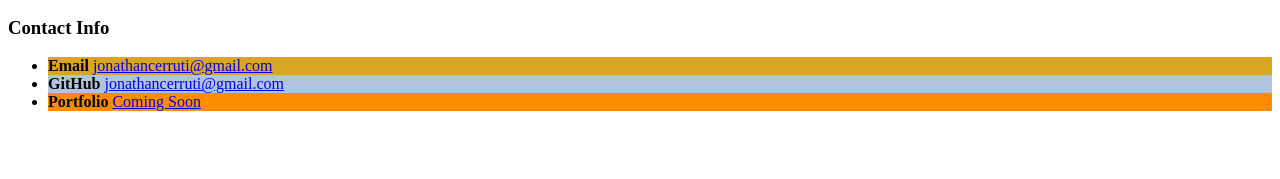
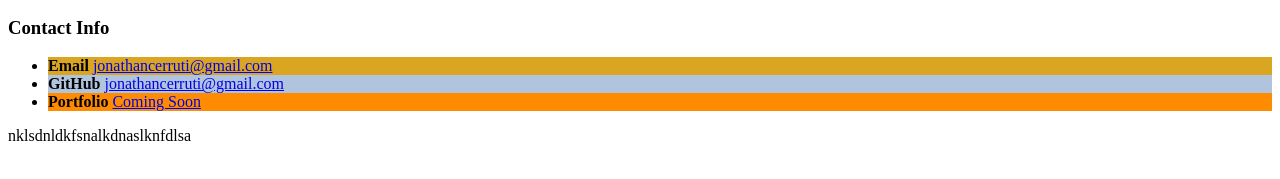
Before and after one commit to JonCerruti/git-repo, a plain HTML site: page index.html in a window 1280 px wide. Shown: the part 351-530 px from the top of the page. Drawn offline with Linux system fonts and the light colour scheme.

Commit message:
initial-commit-edit

```diff
--- a/index.html
+++ b/index.html
@@ -37,7 +37,7 @@
     </ul>
 
 
-
+nklsdnldkfsnalkdnaslknfdlsa
 
 </p1>
   </body>
```
